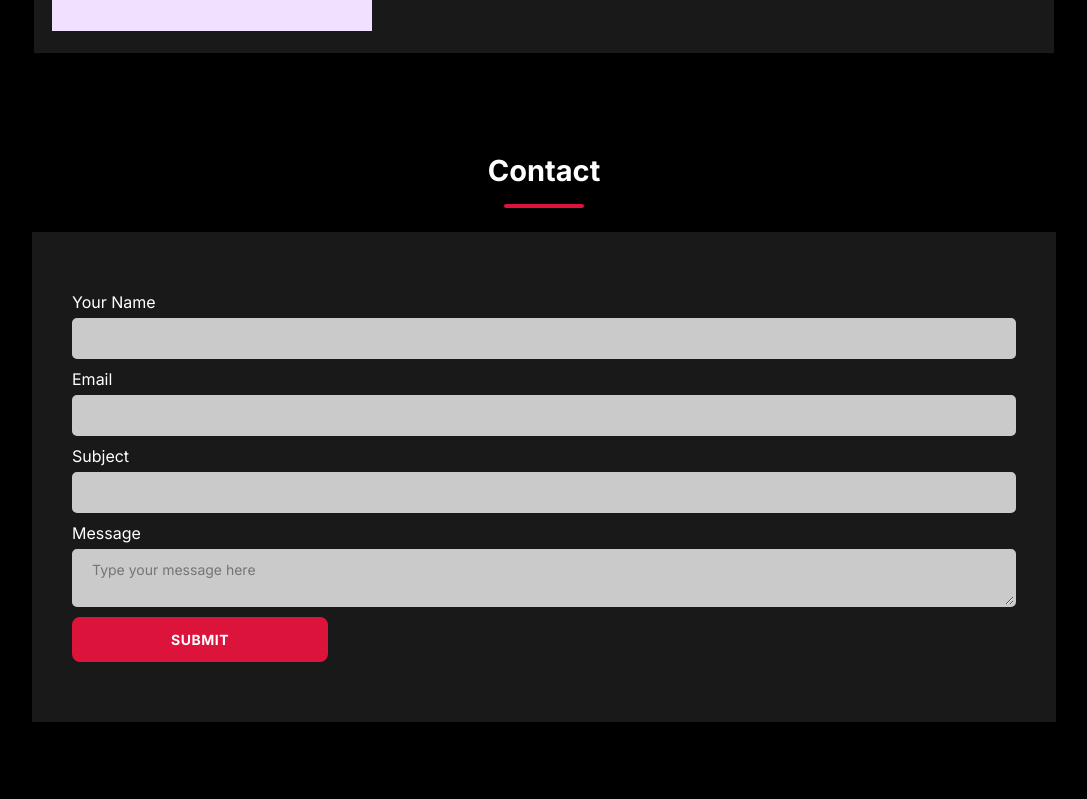
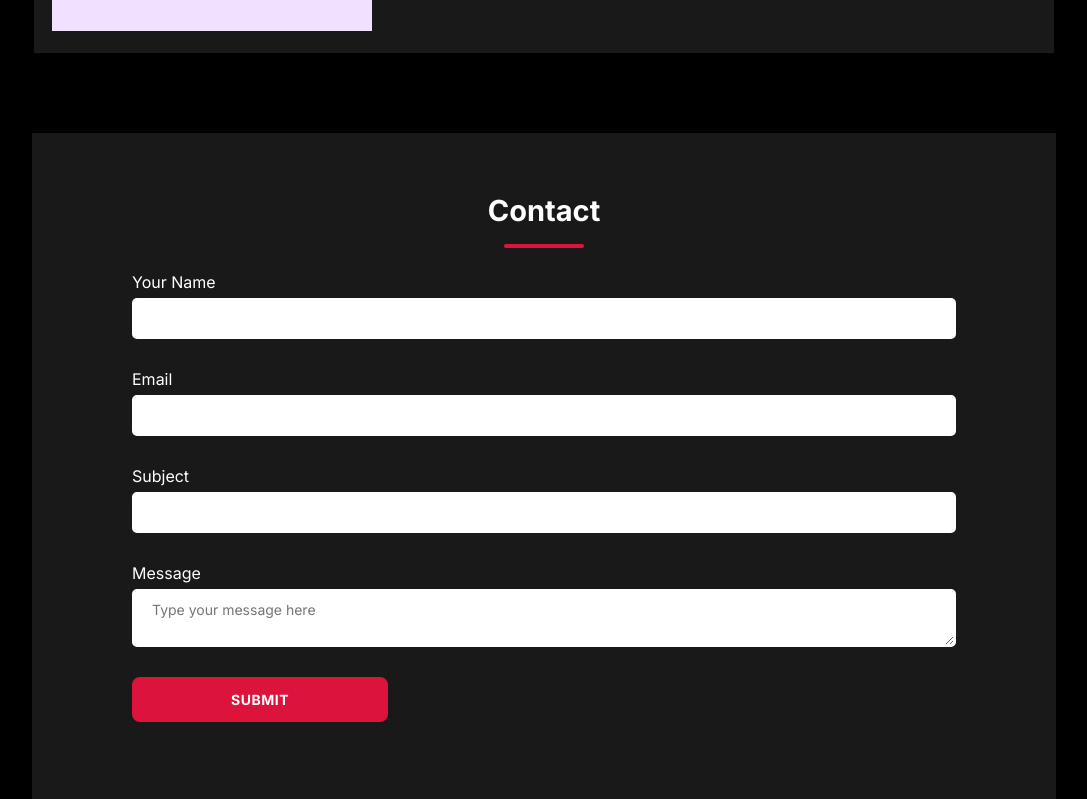
Before and after one commit to francisco-wellington/portfolio-react, a React (Vite) app: page / in a window 1280 px wide. Shown: the part 4281-5080 px from the top of the page, without its empty margins (96-1183 px from the left). Built offline with nearby package versions, Linux system fonts and the light colour scheme.

Commit message:
send to email

```diff
--- a/package.json
+++ b/package.json
@@ -9,6 +9,7 @@
     "preview": "vite preview"
   },
   "dependencies": {
+    "emailjs-com": "^3.2.0",
     "react": "^18.0.0",
     "react-dom": "^18.0.0",
     "react-icons": "^4.4.0",
--- a/src/components/contact/FormContact.jsx
+++ b/src/components/contact/FormContact.jsx
@@ -1,20 +1,51 @@
-import React from 'react'
+import React, { useRef } from 'react'
+import emailjs from 'emailjs-com'
 import './styleForm.css'
 
 const FormContact = () => {
+  const form = useRef()
+
+  function sendEmail(e) {
+    e.preventDefault()
+
+    emailjs
+      .sendForm(
+        'service_j2k5ro8',
+        'template_rq66j8o',
+        e.target,
+        '4Q6hToD6u3w8RhigK'
+      )
+      .then(
+        result => {
+          console.log(result.text)
+          alert('Email Successfully Sent!')
+        },
+        error => {
+          console.log(error.text)
+        }
+      )
+  }
+
   return (
     <div id="contact" className="form">
-      <h2>Contact</h2>
-      <form>
+      <form ref={form} onSubmit={sendEmail}>
+        <h2>Contact</h2>
         <label> Your Name </label>
-        <input type="text" required />
+        <input type="text" name="name" required />
         <label> Email </label>
-        <input type="email" required />
+        <input type="email" name="user_email" required />
         <label> Subject </label>
-        <input type="text" />
+        <input type="text" name="subject" />
         <label> Message </label>
-        <textarea row="12" placeholder="Type your message here" required />
-        <button className="btn">Submit</button>
+        <textarea
+          name="message"
+          row="4"
+          placeholder="Type your message here"
+          required
+        />
+        <button className="btn" type="submit">
+          Submit
+        </button>
       </form>
     </div>
   )
--- a/src/components/contact/styleForm.css
+++ b/src/components/contact/styleForm.css
@@ -7,7 +7,7 @@ form {
   background-color: #1a1919;
   display: flex;
   flex-direction: column;
-  padding: 6rem 4rem;
+  padding: 4rem 10rem 8rem 10rem;
   margin: auto;
   max-width: 80vw;
 }
@@ -16,12 +16,12 @@ button {
 }
 form input,
 form textarea {
-  margin-bottom: 1rem;
+  margin-bottom: 3rem;
   padding: 1rem 1.8rem;
   font-size: 1.4rem;
-  background-color: #cacaca;
+  background-color: #fff;
   border-radius: 5px;
-  border: 2px solid #cacaca;
+  border: 2px solid #fff;
   color: rgb(68, 68, 68);
 }
 .form {
@@ -33,7 +33,7 @@ form textarea {
   text-align: center;
   padding: 2rem;
   position: relative;
-  margin-top: 3.8rem;
+
   margin-bottom: 2.4rem;
 }
 .form h2::after {
@@ -65,6 +65,7 @@ form textarea {
 @media screen and (max-width: 768px) {
   form {
     max-width: 90vw;
+    padding: 4rem;
   }
   button {
     width: 40vw;
```
Also changed, not shown: 1 other file (tests, documents, lock files or other folders).
